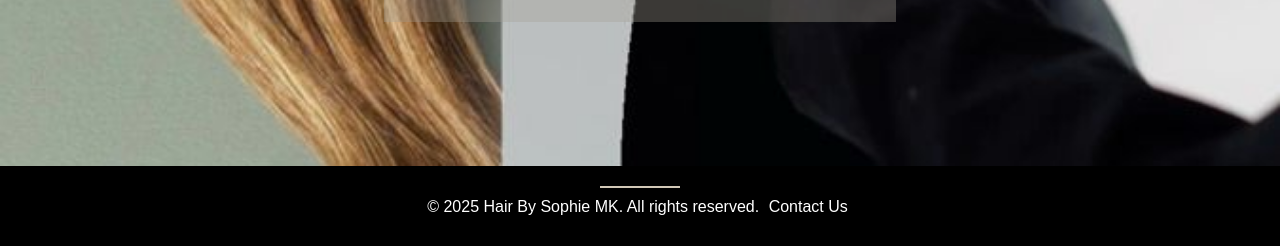
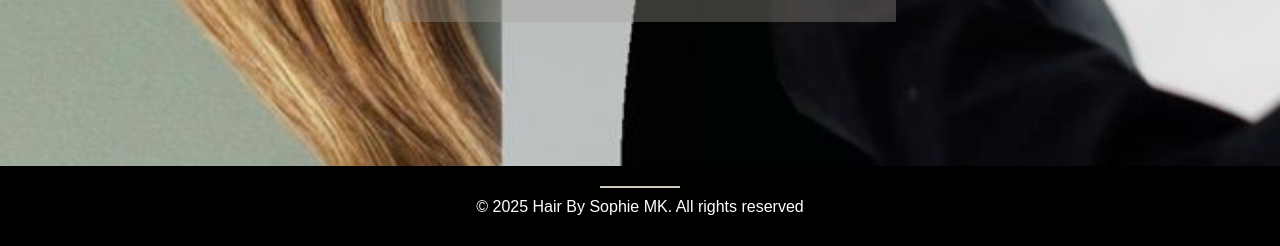
Before and after one commit to klejdaelezaj/hairbysophiemk, a Django app: page /book/ in a window 1280 px wide. Shown: the part 686-932 px from the top of the page. Run offline with Django 5.2, Linux system fonts and the light colour scheme.

Commit message:
Update base.html

```diff
--- a/sallon_fixed/templates/sallon/base.html
+++ b/sallon_fixed/templates/sallon/base.html
@@ -33,7 +33,7 @@
 
     <!-- Footer -->
     <footer>
-        <p>&copy; 2025 Hair By Sophie MK. All rights reserved. <a href="{% url 'contact' %}">Contact Us</a></p>
+        <p>&copy; 2025 Hair By Sophie MK. All rights reserved</p>
     </footer>
 
     <script src="{% static 'js/script.js' %}"></script>
```
